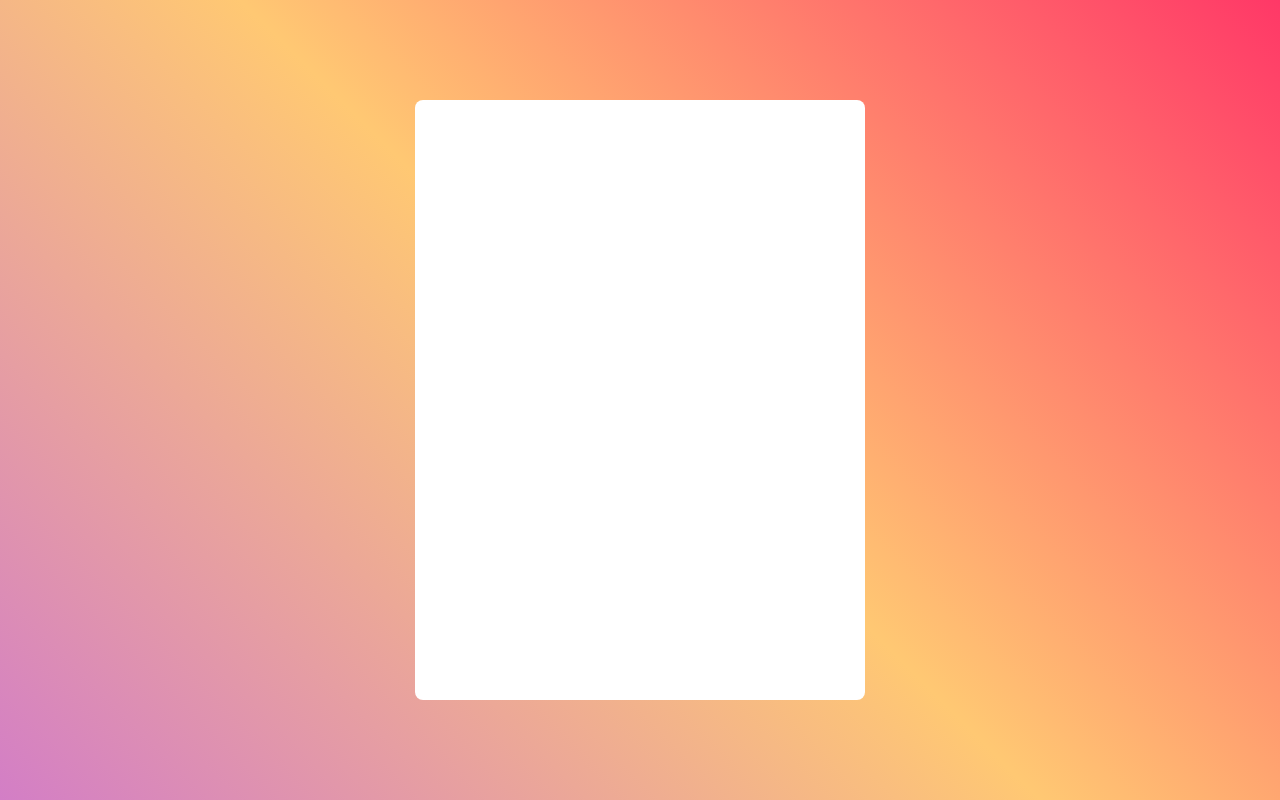
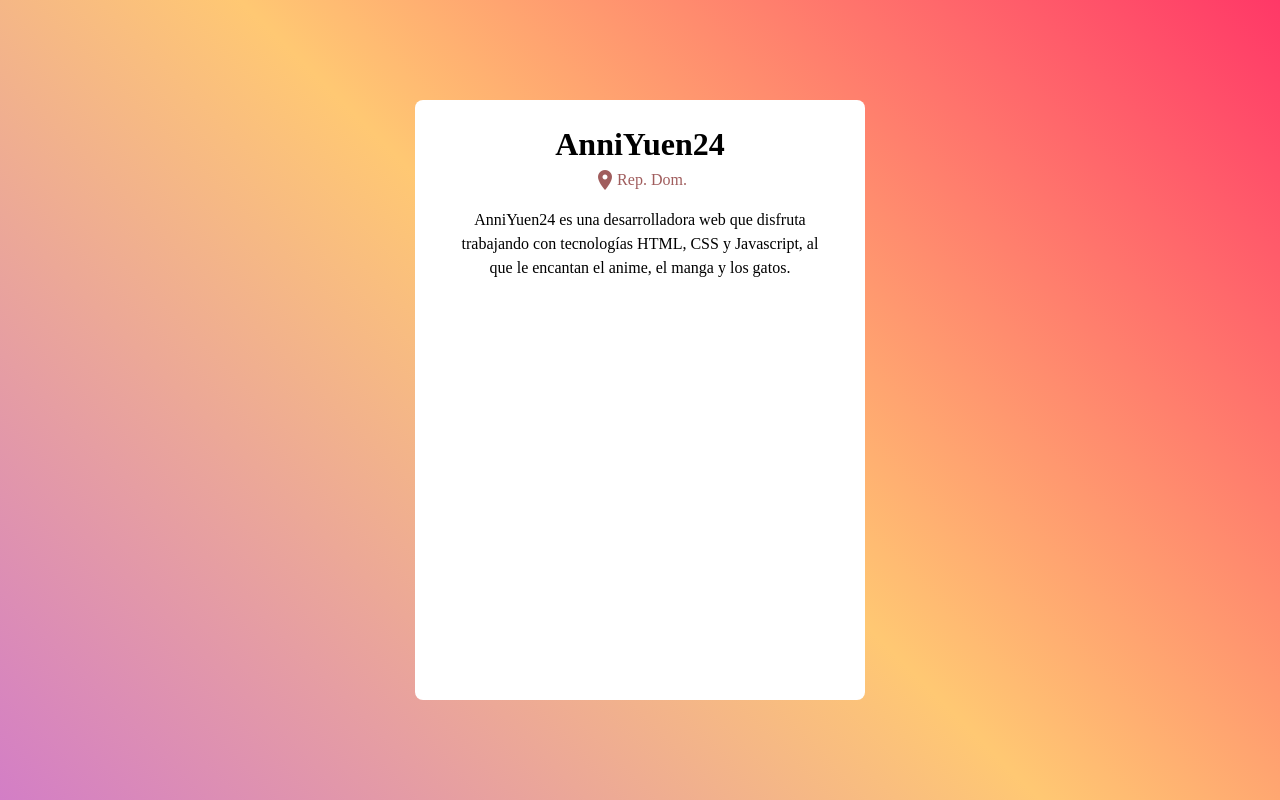
Before and after one commit to MarcosC1266/basic-card, a website built with Vite: page index.html in a window 1280 px wide. Built offline with nearby package versions, Linux system fonts and the light colour scheme.

Commit message:
cambios en card
agregue texto dentro del card

```diff
--- a/index.html
+++ b/index.html
@@ -5,13 +5,25 @@
   <meta charset="UTF-8" />
   <link rel="icon" type="image/svg+xml" href="/vite.svg" />
   <meta name="viewport" content="width=device-width, initial-scale=1.0" />
+  <link href="https://fonts.googleapis.com/icon?family=Material+Icons" rel="stylesheet">
+
   <title>Vite + TS</title>
 </head>
 
 <body>
   <div id="app">
     <div id="card">
-
+      <h1 id="name">AnniYuen24</h1>
+      <div id="location">
+        <span class="material-icons">
+          location_on
+        </span>
+        Rep. Dom.
+      </div>
+      <p id="description">AnniYuen24 es una desarrolladora web que disfruta
+trabajando con tecnologías HTML, CSS y
+Javascript, al que le encantan el anime, el manga y los
+gatos.</p>
     </div>
   </div>
   <script type="module" src="/src/main.ts"></script>
--- a/src/style.css
+++ b/src/style.css
@@ -1,10 +1,8 @@
 :root {
-  font-family: system-ui, Avenir, Helvetica, Arial, sans-serif;
   line-height: 1.5;
   font-weight: 400;
 
   color-scheme: light dark;
-  color: rgba(255, 255, 255, 0.87);
   background: linear-gradient(45deg, #d37ec6, #ffc873, #ff3867);
 
   font-synthesis: none;
@@ -35,6 +33,29 @@ body {
   border-radius: 8px;
 }
 
+#name {
+  color: black;
+  font-family: Montserrat;
+  font-weight: bold;
+  padding-top: 20px;
+  margin: 0;
+}
+
+#location {
+  color: #A05D5D;
+  font-family: poppins;
+  display: flex;
+  justify-content: center;
+  align-items: center;
+}
+
+#description {
+  color: black;
+  font-family: poppins;
+  padding: 0 40px;
+  text-align: center;
+}
+
 @media (prefers-color-scheme: light) {
   :root {
     color: #213547;
```
